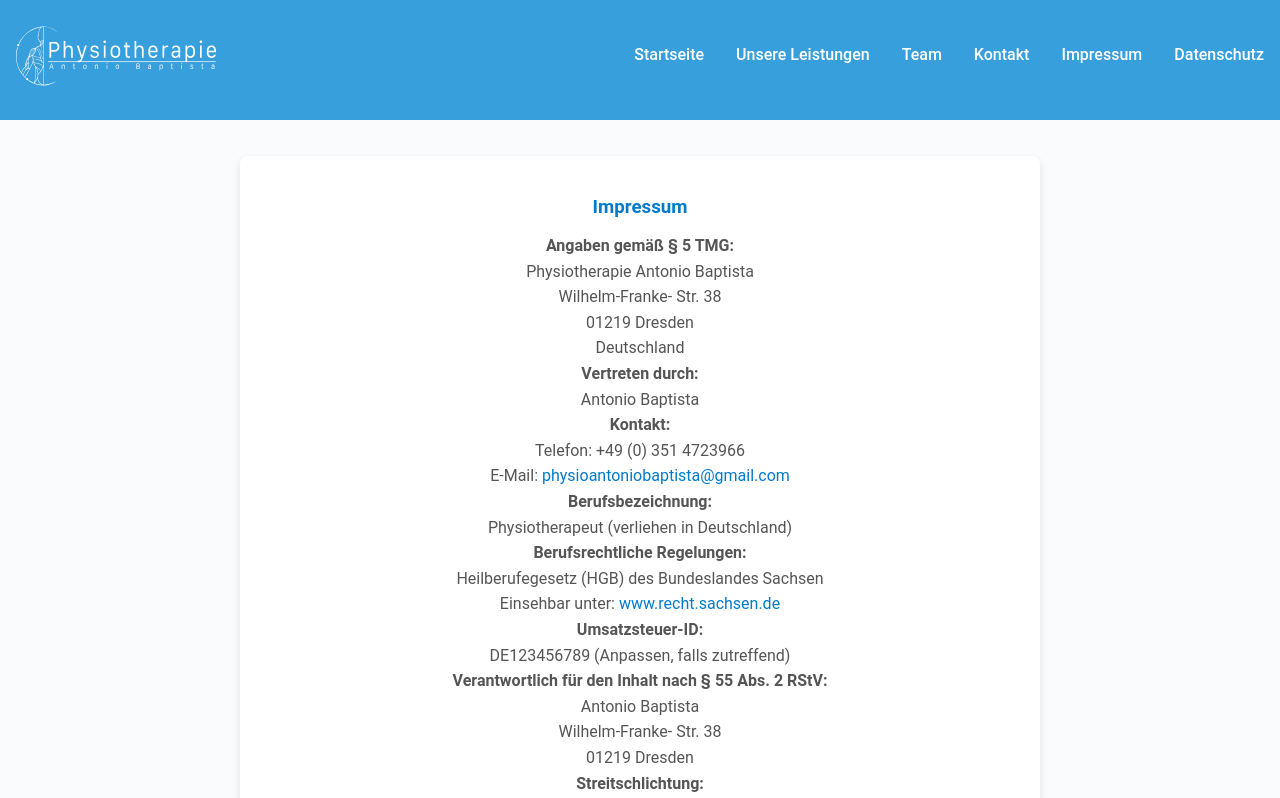
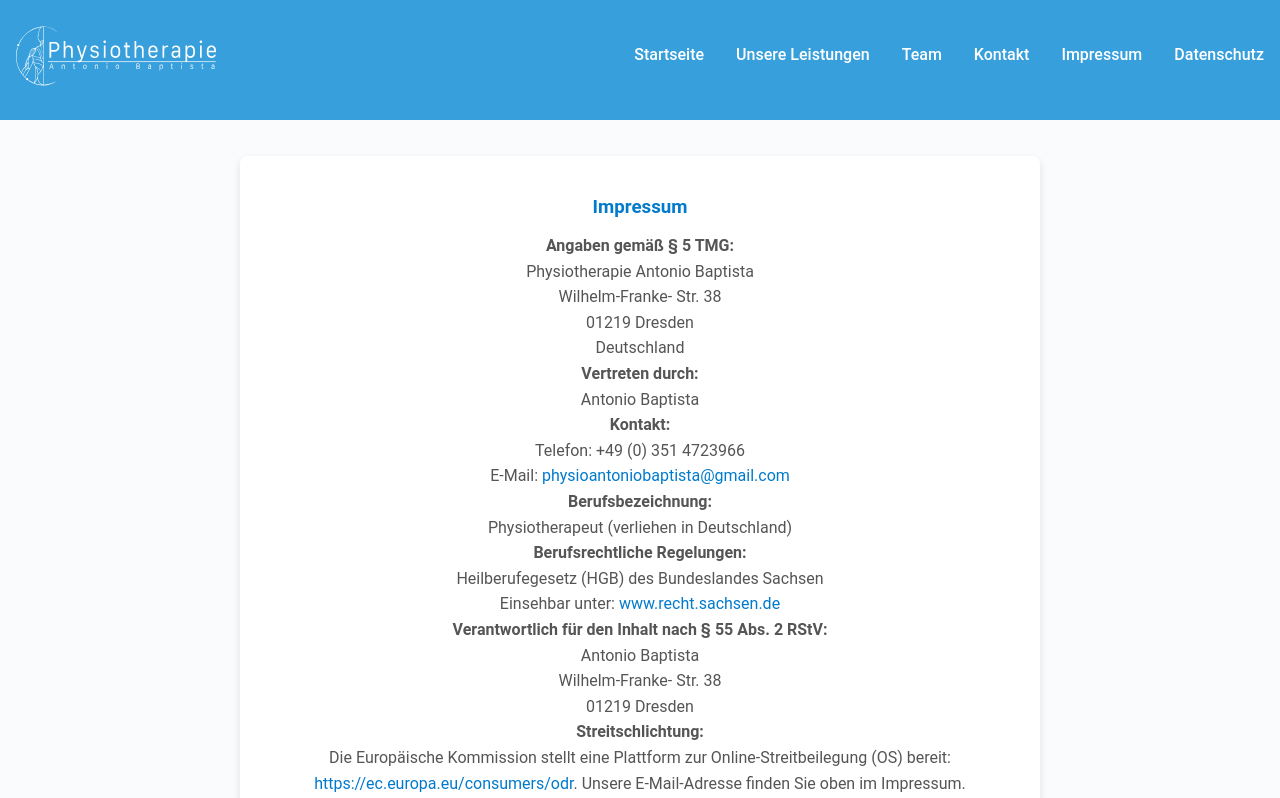
Before and after one commit to josepas/praxis-antonio, a Next.js app: page /impressum in a window 1280 px wide. Shown: the top 798 px of the page. Built offline with nearby package versions, Linux system fonts and the light colour scheme.

Commit message:
Small fixes
- Datenschutz.
- Change requested on one of the therapies.

Signed-off-by: Jose Pascarella <josepas@amazon.com>

```diff
--- a/app/impressum/page.tsx
+++ b/app/impressum/page.tsx
@@ -25,9 +25,6 @@ export default function Impressum() {
          Heilberufegesetz (HGB) des Bundeslandes Sachsen<br />
          Einsehbar unter: <a href="https://www.recht.sachsen.de/" target="_blank" rel="noopener noreferrer">www.recht.sachsen.de</a></p>
 
-      <p><strong>Umsatzsteuer-ID:</strong><br />
-         DE123456789 (Anpassen, falls zutreffend)</p>
-
       <p><strong>Verantwortlich für den Inhalt nach § 55 Abs. 2 RStV:</strong><br />
          Antonio Baptista<br />
          Wilhelm-Franke- Str. 38<br />
--- a/app/leistungen/page.tsx
+++ b/app/leistungen/page.tsx
@@ -41,7 +41,7 @@ export default function Leistungen() {
         </div>
         <div className={styles.card}>
           <h4>Craniomandibuläre Dysfunktion (CMD)</h4>
-          <p>Bei gestörtem Zusammenspiel verschiedener Muskeln, Sehnen und Gelenke wird eine schmerzhafte Fehlregulation des Kauapparates ausgelöst.</p>
+          <p>Bei gestörtem Zusammenspiel verschiedener Muskeln, Sehnen und Gelenke wird eine schmerzhafte Fehlregulation des Kauapparates verursacht. Durch gezielte Techniken im und um den Mundbereich werden diese gelöst.</p>
         </div>
         <div className={styles.card}>
           <h4>Atemtherapie</h4>
```
